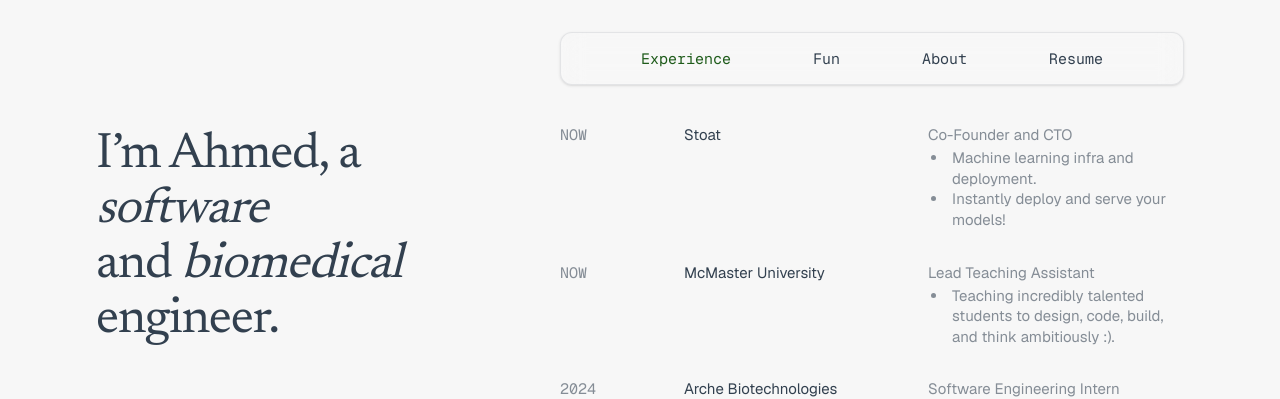
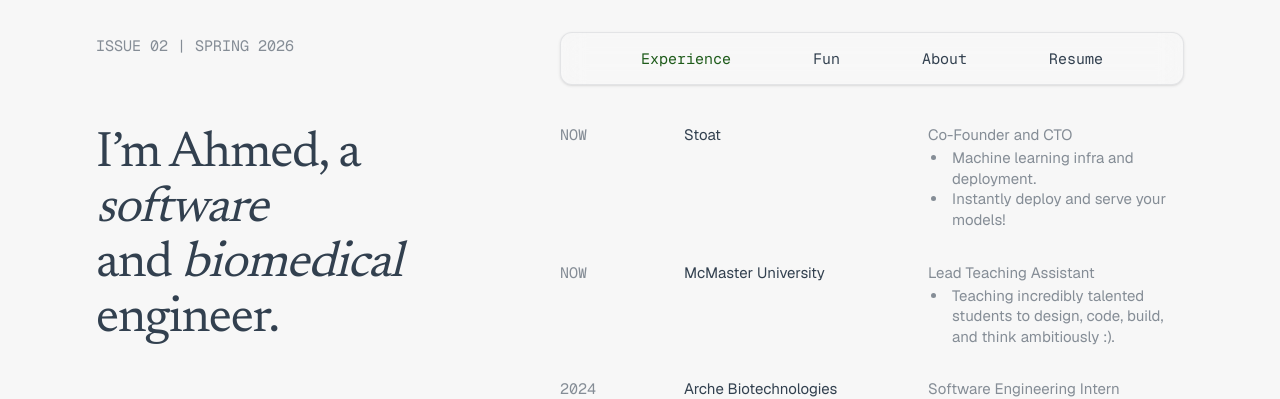
Before and after one commit to ahmed-z5645/ahmedzafar-me, a Next.js app: page / in a window 1280 px wide. Shown: the top 399 px of the page. Built offline with nearby package versions, Linux system fonts and the light colour scheme.

Commit message:
adding some more fine details

```diff
--- a/app/globals.css
+++ b/app/globals.css
@@ -37,7 +37,7 @@ body {
 
 /* Notes Feature */
 html.show-notes body {
-  background-color: #F7F7F7 !important;
+  background-color: #F2F0ED !important;
   background-image: linear-gradient(to bottom, rgba(0, 0, 0, 0.075) 1px, transparent 1px) !important;
   background-size: 100% 32px !important;
 }
@@ -112,3 +112,28 @@ html.show-notes .note-annotation {
 a, button, [role="button"], .group {
   cursor: none !important;
 }
+
+/* =========================================
+   CUSTOM TEXT SELECTION
+   ========================================= */
+
+/* Applied Globally: The whole site */
+*::selection {
+  /* This is your signature #1E5B1A at 15% opacity */
+  background-color: rgba(30, 91, 26, 0.15);
+
+  /* OPTIONAL: Uncomment this line if you want the text to become fully white on highlight.
+     (Leaving it commented out makes the navy text look like it's submerged in the green wash.) */
+  color: #1E5b1a;
+}
+
+/* Specific Firefox Support (Because they use their own syntax) */
+*::-moz-selection {
+  background-color: rgba(30, 91, 26, 0.15);
+  /*color: #FAFCFD;*/
+}
+
+*.dark ::selection {
+  background-color: rgba(30, 91, 26, 0.30);
+  color: #FAFCFD;
+}
--- a/app/page.tsx
+++ b/app/page.tsx
@@ -15,8 +15,10 @@ export default function Home() {
             LEFT COLUMN
             ========================================= */}
         <div className="lg:w-[40%] lg:h-screen lg:sticky lg:top-0 flex flex-col p-8 pb-0 lg:pt-9 lg:pb-12 lg:pl-24 lg:pr-12">
-
-          <div className="mt-8 lg:mt-23">
+          <p className="font-[family-name:var(--font-geist-mono)] text-[15px] text-[#32404F]/[0.58] dark:text-[#FAFCFD]/[0.58]">
+              ISSUE 02 | SPRING 2026
+          </p>
+          <div className="mt-8 lg:mt-18">
             <h1 className="hero-title-group font-[family-name:var(--font-newsreader)] text-[50px] leading-[1.1] tracking-tight text-[#32404F] dark:text-[#FAFCFD]">
               I’m Ahmed, a <span className="italic wipe-word wipe-1">software</span><br />
               and <span className="italic wipe-word wipe-2">biomedical</span> engineer.
```
